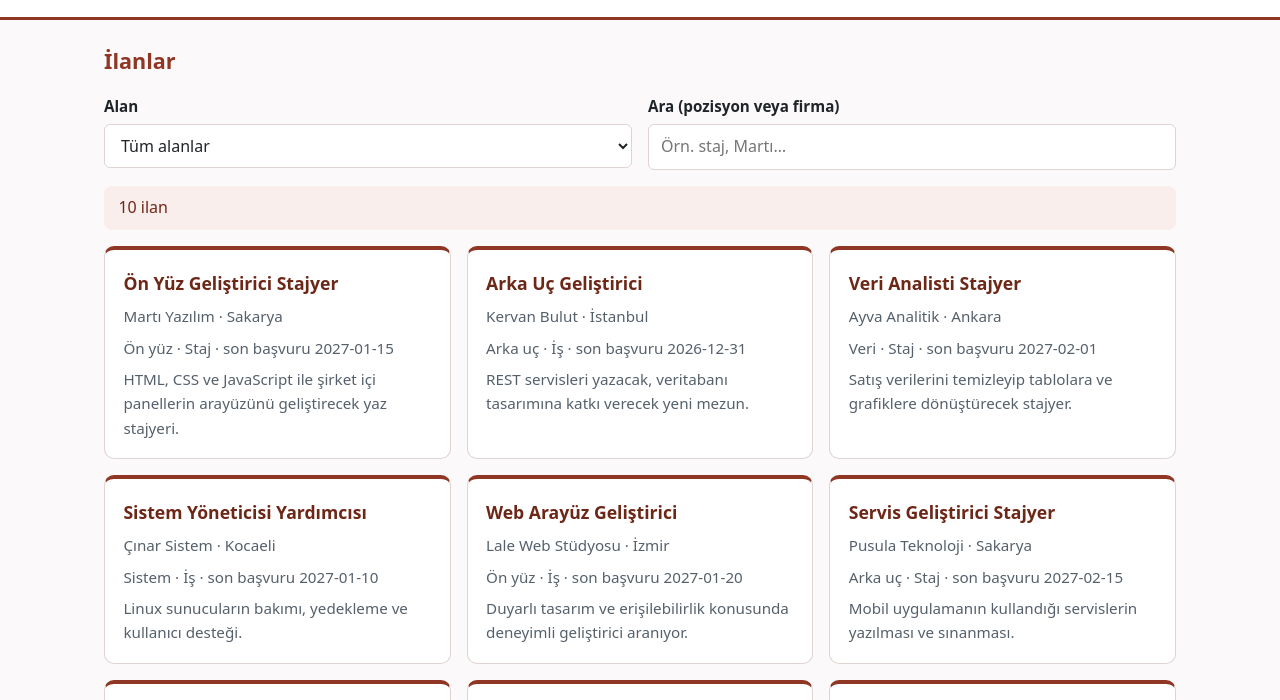
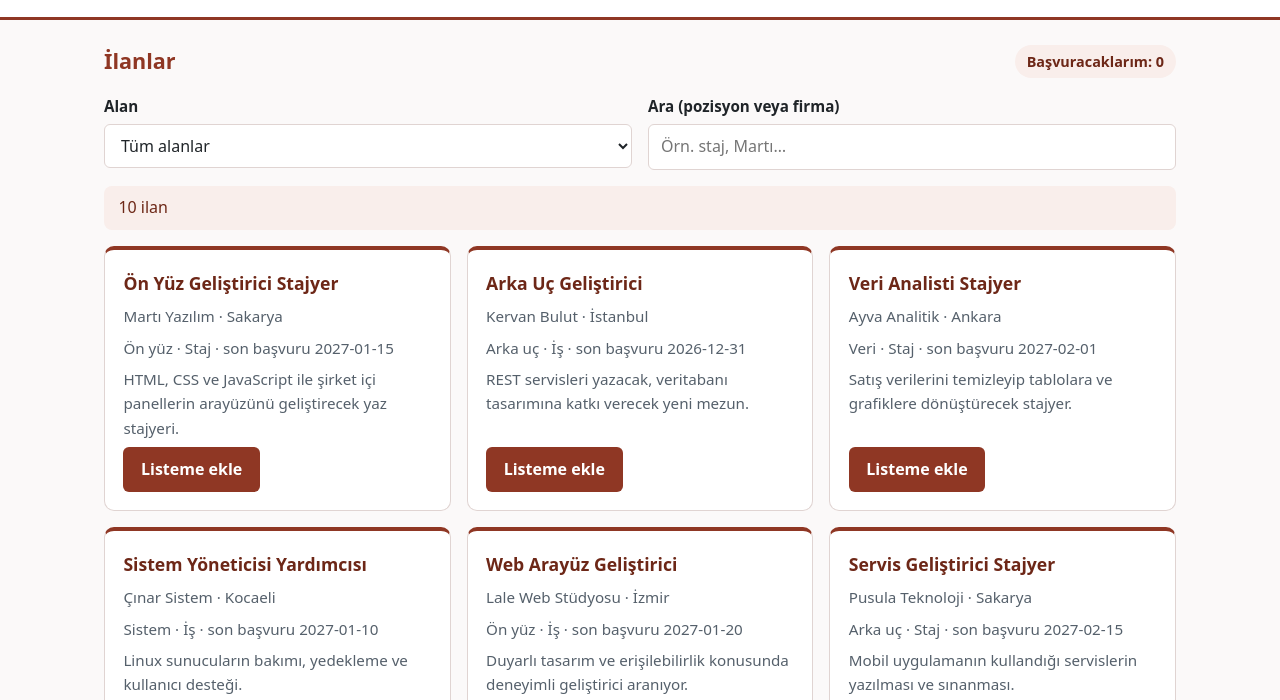
Before and after one commit to Walbertb4/webtek-ilan-panosu, a plain HTML site: page index.html in a window 1280 px wide. Shown: the part 64-764 px from the top of the page. Drawn offline with Linux system fonts and the light colour scheme.

Commit message:
Adım 7: başvuracaklarım listesi ve localStorage

```diff
--- a/app.js
+++ b/app.js
@@ -2,11 +2,30 @@
 // Sayfayı Live Server ile açın. file:// ile açılan sayfada fetch çalışmaz.
 
 const ADRES = "ilanlar.json";
+const LISTE_ANAHTAR = "basvuracaklarim";
 const $ = (secici) => document.querySelector(secici);
 
 const ALAN_ADI = { "on-yuz": "Ön yüz", "arka-uc": "Arka uç", veri: "Veri", sistem: "Sistem" };
 
 let ilanlar = [];
+let basvuracaklarim = listeOku();
+
+function listeOku() {
+  try {
+    const kayit = JSON.parse(localStorage.getItem(LISTE_ANAHTAR));
+    return Array.isArray(kayit) ? kayit.map(Number).filter(Number.isFinite) : [];
+  } catch {
+    return [];
+  }
+}
+
+function listeKaydet() {
+  localStorage.setItem(LISTE_ANAHTAR, JSON.stringify(basvuracaklarim));
+}
+
+function sayaciGuncelle() {
+  $("#liste-sayisi").textContent = `Başvuracaklarım: ${basvuracaklarim.length}`;
+}
 
 // Dört durum tek yerden yönetilir: yukleniyor, bos, hata, veri.
 function durum(tur, mesaj) {
@@ -33,7 +52,14 @@ function kart(ilan) {
   const aciklama = document.createElement("p");
   aciklama.textContent = ilan.aciklama;
 
-  li.append(baslik, firma, bilgi, aciklama);
+  const listede = basvuracaklarim.includes(ilan.id);
+  const dugme = document.createElement("button");
+  dugme.type = "button";
+  dugme.className = "basvur";
+  dugme.textContent = listede ? "Listemden çıkar" : "Listeme ekle";
+  dugme.setAttribute("aria-pressed", String(listede));
+
+  li.append(baslik, firma, bilgi, aciklama, dugme);
   return li;
 }
 
@@ -79,4 +105,22 @@ async function baslat() {
 $("#alan").addEventListener("change", suz);
 $("#arama").addEventListener("input", suz);
 
+// Olay delegasyonu: tek dinleyiciyle tüm .basvur düğmelerini yönetir.
+$("#ilanlar").addEventListener("click", (olay) => {
+  const dugme = olay.target.closest(".basvur");
+  if (!dugme) return;
+
+  const id = Number(dugme.closest(".kart").dataset.id);
+  if (basvuracaklarim.includes(id)) {
+    basvuracaklarim = basvuracaklarim.filter((kayitId) => kayitId !== id);
+  } else {
+    basvuracaklarim.push(id);
+  }
+
+  listeKaydet();
+  sayaciGuncelle();
+  suz();
+});
+
+sayaciGuncelle();
 baslat();
--- a/index.html
+++ b/index.html
@@ -19,7 +19,10 @@
 
   <main>
     <section id="ilanlar-bolumu">
-      <h2>İlanlar</h2>
+      <div class="bolum-baslik">
+        <h2>İlanlar</h2>
+        <p id="liste-sayisi" role="status">Başvuracaklarım: 0</p>
+      </div>
       <div class="suzgec-cubugu">
         <div class="alan-grubu">
           <label for="alan">Alan</label>
--- a/stil.css
+++ b/stil.css
@@ -74,6 +74,29 @@ h2 {
   font-size: 1.35rem;
 }
 
+.bolum-baslik {
+  display: flex;
+  flex-wrap: wrap;
+  align-items: center;
+  justify-content: space-between;
+  gap: 0.75rem;
+  margin-bottom: 1rem;
+}
+
+.bolum-baslik h2 {
+  margin: 0;
+}
+
+#liste-sayisi {
+  margin: 0;
+  padding: 0.3rem 0.75rem;
+  border-radius: 999px;
+  background: var(--ana-acik);
+  color: var(--ana-koyu);
+  font-weight: 600;
+  font-size: 0.9rem;
+}
+
 .suzgec-cubugu {
   display: grid;
   grid-template-columns: repeat(auto-fit, minmax(min(100%, 220px), 1fr));
@@ -129,6 +152,16 @@ h2 {
   margin: 0;
   color: var(--ikincil-metin);
   font-size: 0.95rem;
+}
+
+.kart .basvur {
+  margin-top: auto;
+}
+
+.kart .basvur[aria-pressed="true"] {
+  background: var(--ana-acik);
+  color: var(--ana-koyu);
+  border: 1px solid var(--ana);
 }
 
 #basvuru {
```
